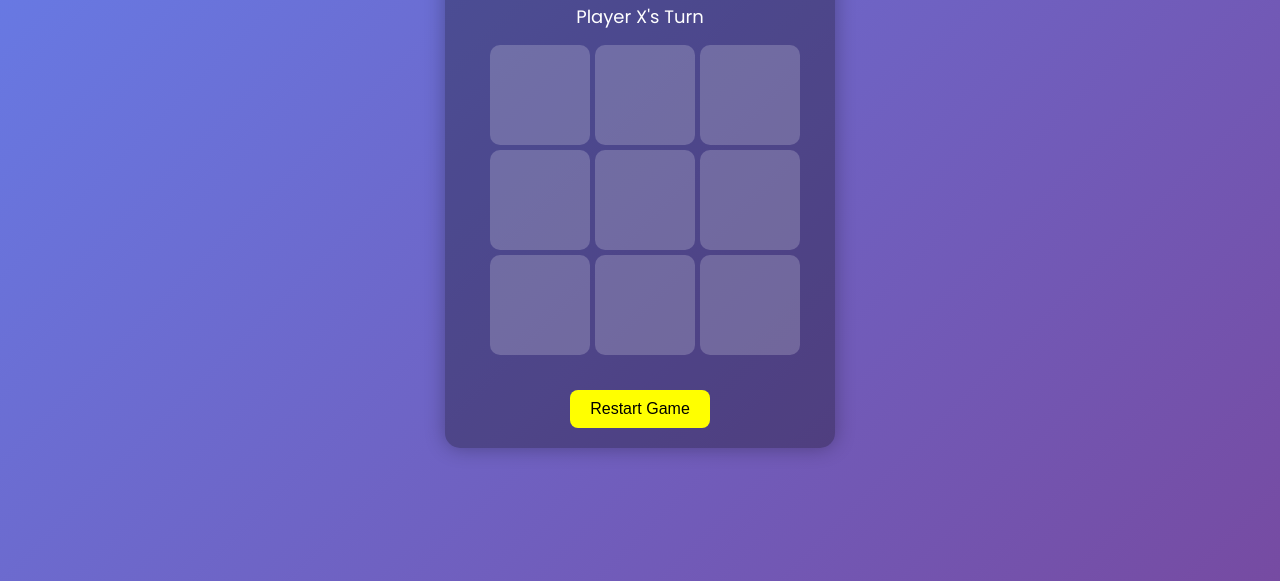
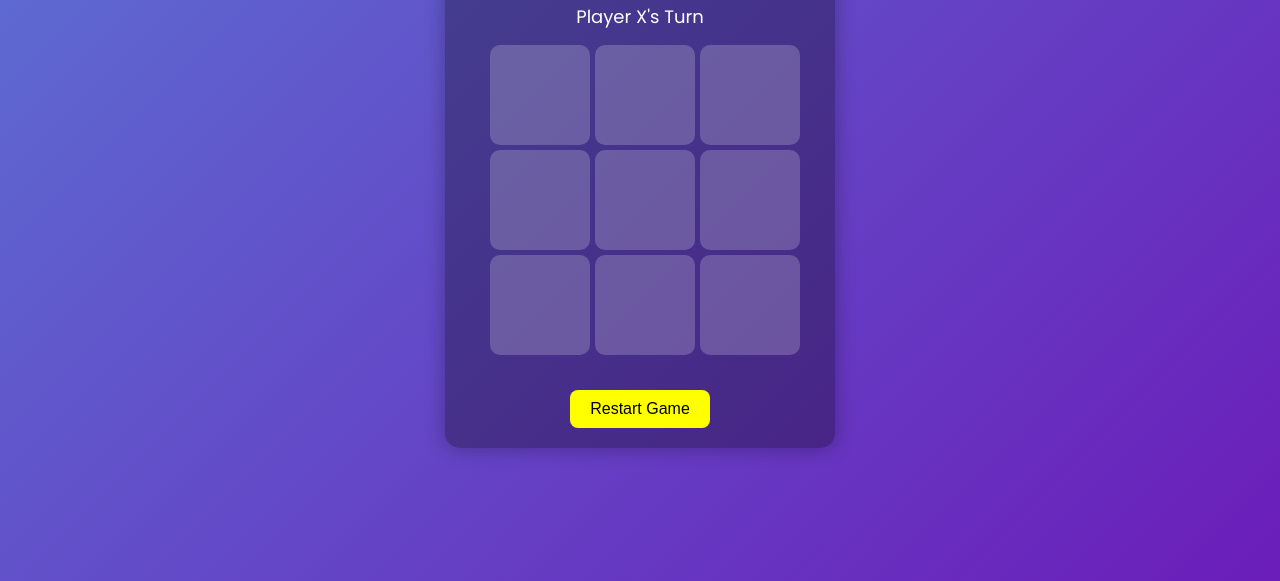
Before and after one commit to Menaka-J/Tic-tac-toe, a plain HTML site: page index.html in a window 1280 px wide. Shown: the part 219-800 px from the top of the page. Drawn offline with Linux system fonts and the light colour scheme.

Commit message:
Update style.css

```diff
--- a/style.css
+++ b/style.css
@@ -3,7 +3,7 @@
 
 body {
     font-family: 'Poppins', sans-serif;
-    background: linear-gradient(135deg, #667eea, #764ba2);
+    background: linear-gradient(135deg, #5c72d4, #6b1db9);
     color: white;
     text-align: center;
     margin: 0;
```
